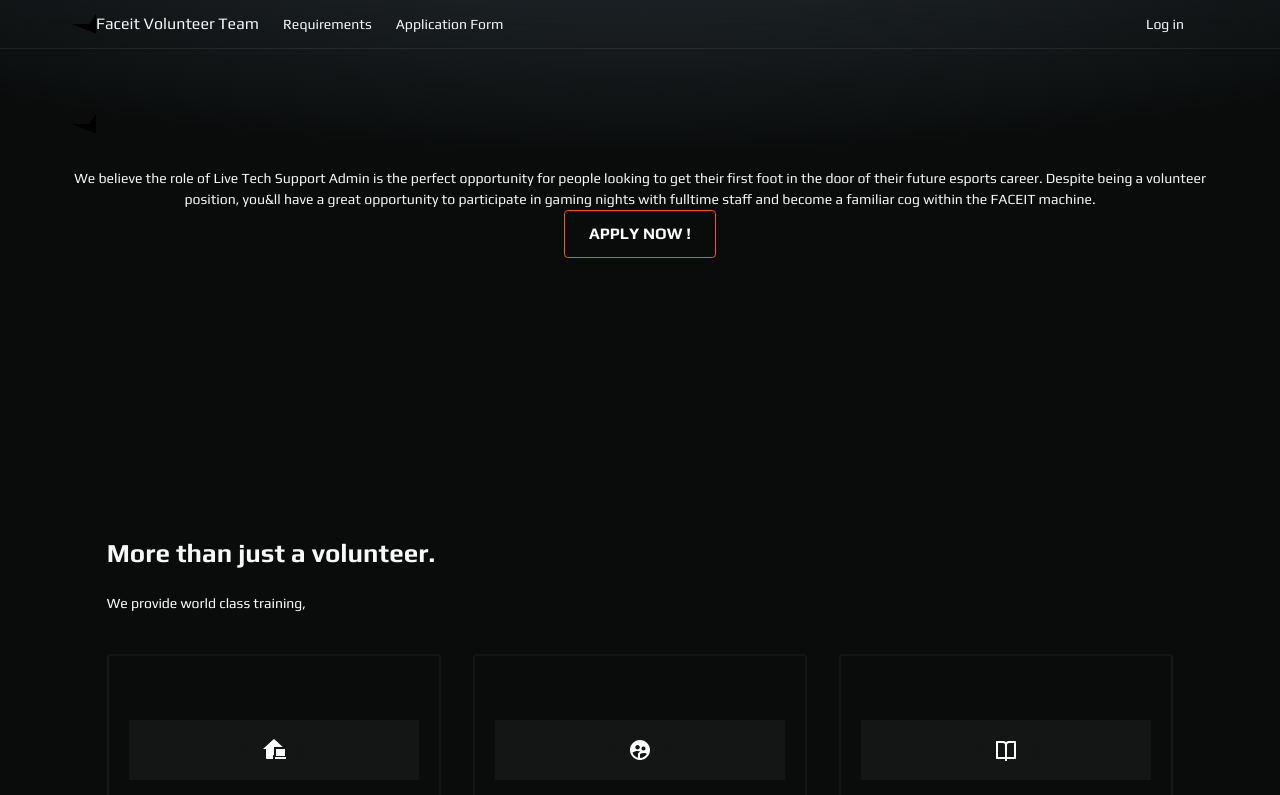
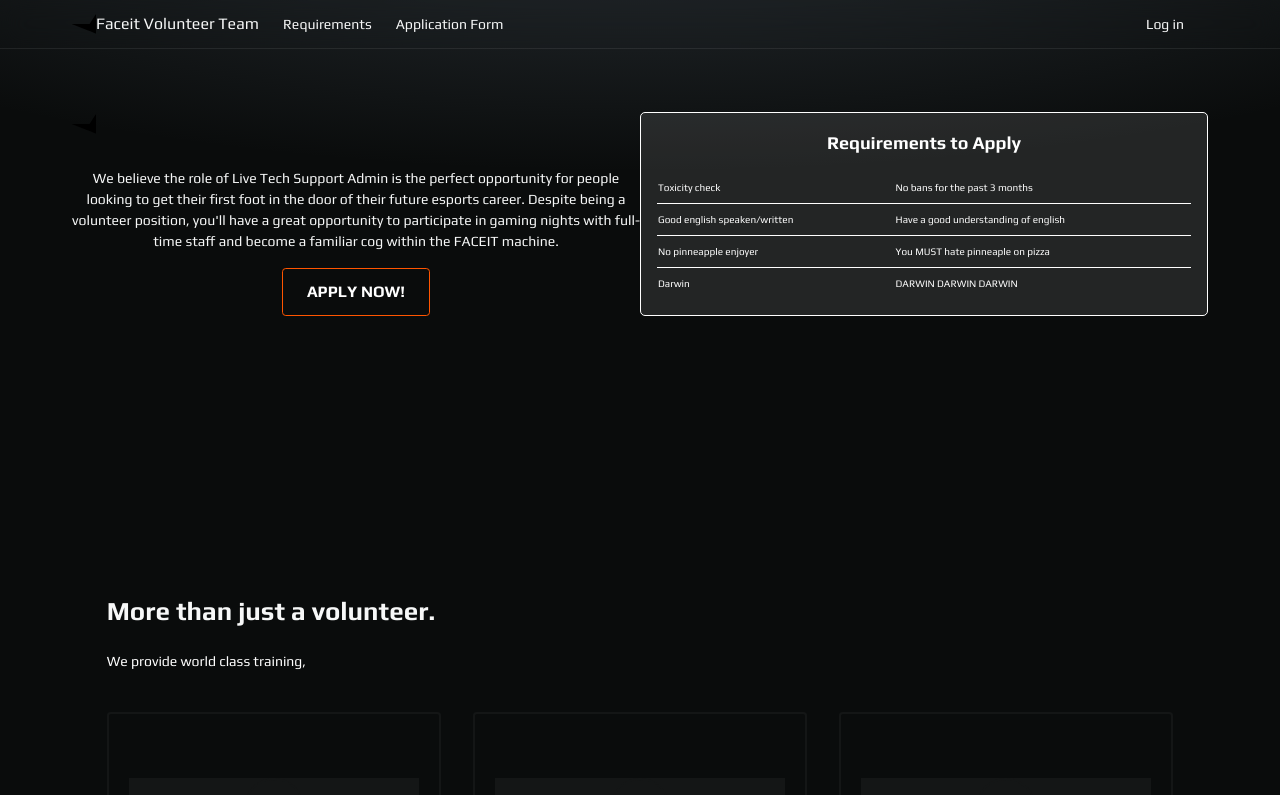
Before and after one commit to Faceit-Volunteer-Dev-Team/volunteer-web-app, a Next.js app: page / in a window 1280 px wide. Shown: the top 795 px of the page. Built offline with nearby package versions, Linux system fonts and the light colour scheme.

Commit message:
added table requirements check

```diff
--- a/components/homepage.tsx
+++ b/components/homepage.tsx
@@ -1,29 +1,69 @@
-import { Button, Highlight } from "./shared/button";
+import { Button } from "./shared/button";
 import { Hero, HeroTitle, HeroSubtitle } from "./shared/hero";
 import { Logo } from "./icons/logo";
+
 export const HomepageHero = () => (
   <Hero>
-    <div className="relative">
+    <div className="relative flex flex-col md:flex-row md:justify-between md:items-start">
+      <div className="md:w-1/2">
         <div className="before:absolute before:-top-20 before:-left-20 before:z-[-1] md:before:content-evolvetext">
           <Logo />
         </div>
         <div>
           <p className="mt-8 text-sm">
             We believe the role of Live Tech Support Admin is the perfect
-          opportunity for people looking to get their first foot in the door of
-          their future esports career. Despite being a volunteer position,
-          you&ll have a great opportunity to participate in gaming nights with
-          fulltime staff and become a familiar cog within the FACEIT machine.
+            opportunity for people looking to get their first foot in the door
+            of their future esports career. Despite being a volunteer position,
+            you'll have a great opportunity to participate in gaming nights with
+            full-time staff and become a familiar cog within the FACEIT machine.
           </p>
         </div>
-    </div>
         <Button
-      className="translate-y-[-1rem] animate-fade-in opacity-0 [--animation-delay:600ms]"
+          className="translate-y-[-1rem] animate-fade-in opacity-0 [--animation-delay:600ms] mt-4"
           href="/"
           variant="primary"
           size="large"
         >
-      <span className="text-white ">Apply Now !</span>
+          <span className="text-white">Apply Now!</span>
         </Button>
+      </div>
+      <div className="md:w-1/2 mt-8 md:mt-0">
+        <div className="border rounded-lg p-4 bg-white bg-opacity-10 text-white">
+          <h3 className="text-lg font-bold mb-4">Requirements to Apply</h3>
+          <table className="w-full text-left">
+            <tbody>
+              <tr>
+                <td className="py-2 border-b border-gray-200">
+                  Toxicity check
+                </td>
+                <td className="py-2 border-b border-gray-200">
+                  No bans for the past 3 months
+                </td>
+              </tr>
+              <tr>
+                <td className="py-2 border-b border-gray-200">
+                  Good english speaken/written
+                </td>
+                <td className="py-2 border-b border-gray-200">
+                  Have a good understanding of english{" "}
+                </td>
+              </tr>
+              <tr>
+                <td className="py-2 border-b border-gray-200">
+                  No pinneapple enjoyer
+                </td>
+                <td className="py-2 border-b border-gray-200">
+                  You MUST hate pinneaple on pizza
+                </td>
+              </tr>
+              <tr>
+                <td className="py-2">Darwin</td>
+                <td className="py-2">DARWIN DARWIN DARWIN</td>
+              </tr>
+            </tbody>
+          </table>
+        </div>
+      </div>
+    </div>
   </Hero>
 );
```
Lines whose indentation alone changed are shown as unchanged.
